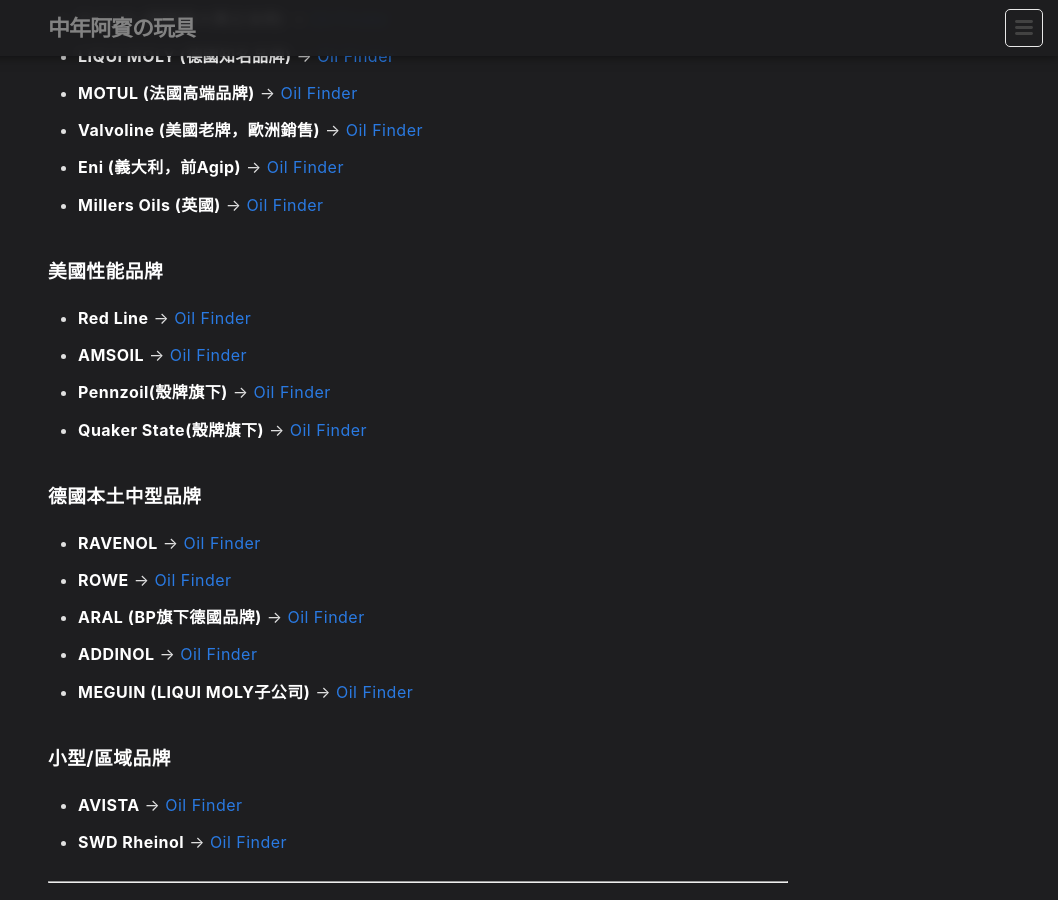
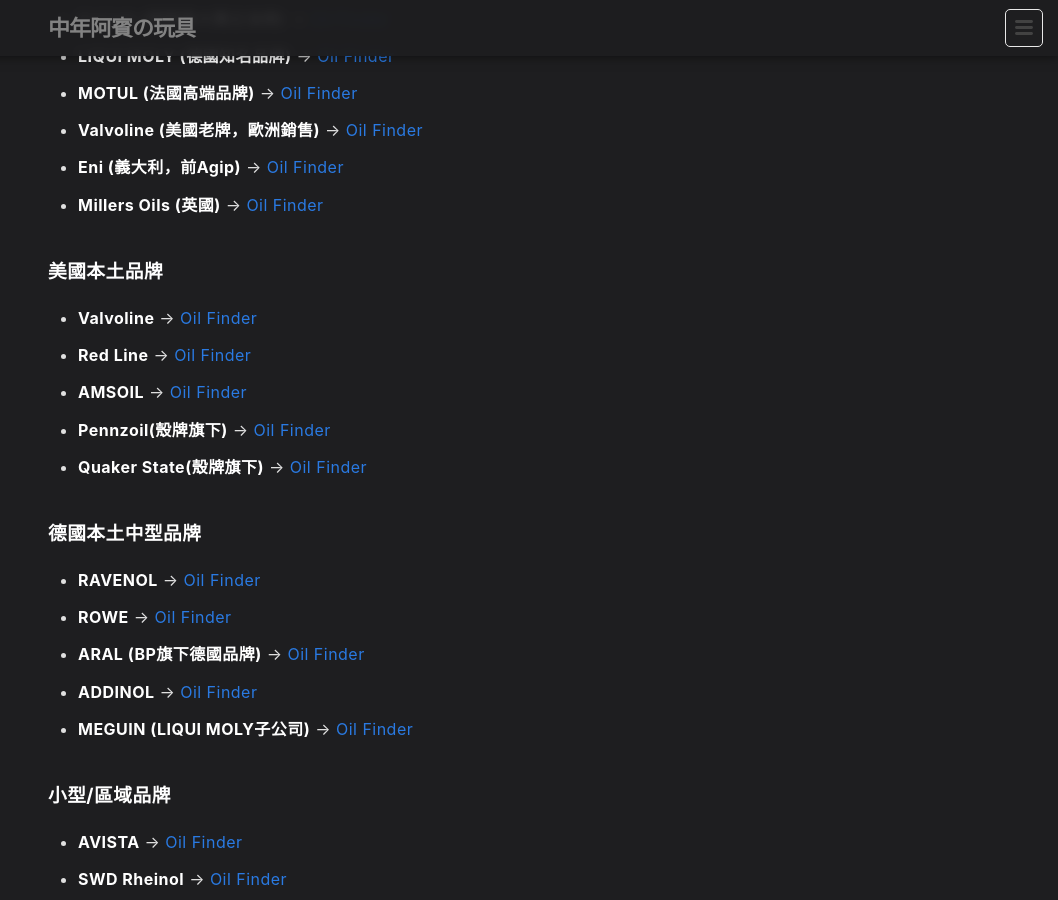
Before and after one commit to 1stbenz/1stbenz.github.io, a Jekyll site: the page built from _posts/2020-11-23-oil-finder.md, in a window 1280 px wide and 900 px high, scrolled down 1287 px. Shown: the whole window, without its empty margins (222-1280 px from the left). Built offline with Jekyll 4.4.1, drawn with Linux system fonts in a browser that asks for light colours.

Commit message:
Update 2020-11-23-oil-finder.md

```diff
--- a/_posts/2020-11-23-oil-finder.md
+++ b/_posts/2020-11-23-oil-finder.md
@@ -40,7 +40,8 @@
 *   **Eni (義大利，前Agip)** → [Oil Finder](https://oilproducts.eni.com/en_GB/)
 *   **Millers Oils (英國)** → [Oil Finder](https://www.millersoils.co.uk/which-oil/)
 
-### 美國性能品牌
+### 美國本土品牌
+*   **Valvoline** → [Oil Finder](https://www.valvolineglobal.com/en/product-finder/)
 *   **Red Line** → [Oil Finder](https://www.redlineoil.com/find-products-for-my-vehicle)
 *   **AMSOIL** → [Oil Finder](https://www.amsoil.com/lookup/auto-and-light-truck/)
 *   **Pennzoil(殼牌旗下)** → [Oil Finder](https://www.pennzoil.com/en_us/oil-selector.html)
```
